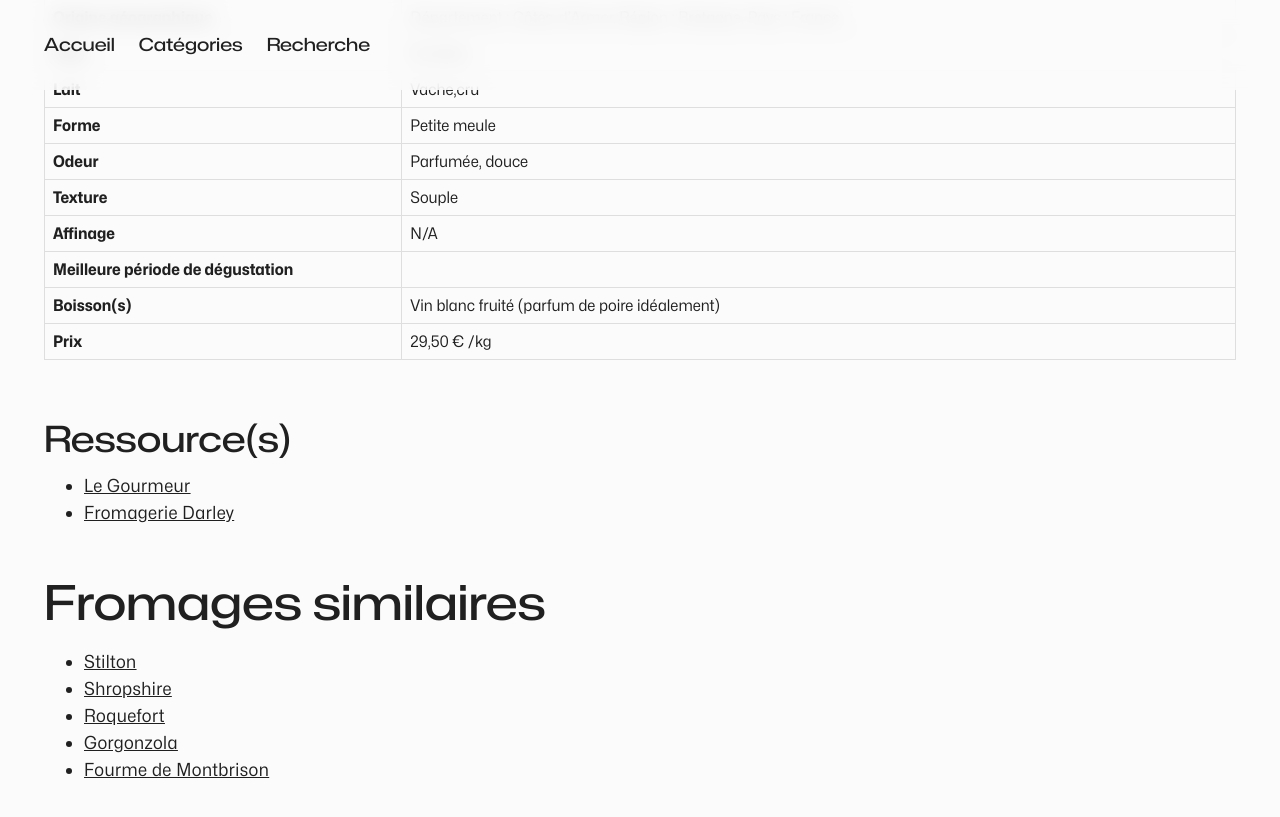
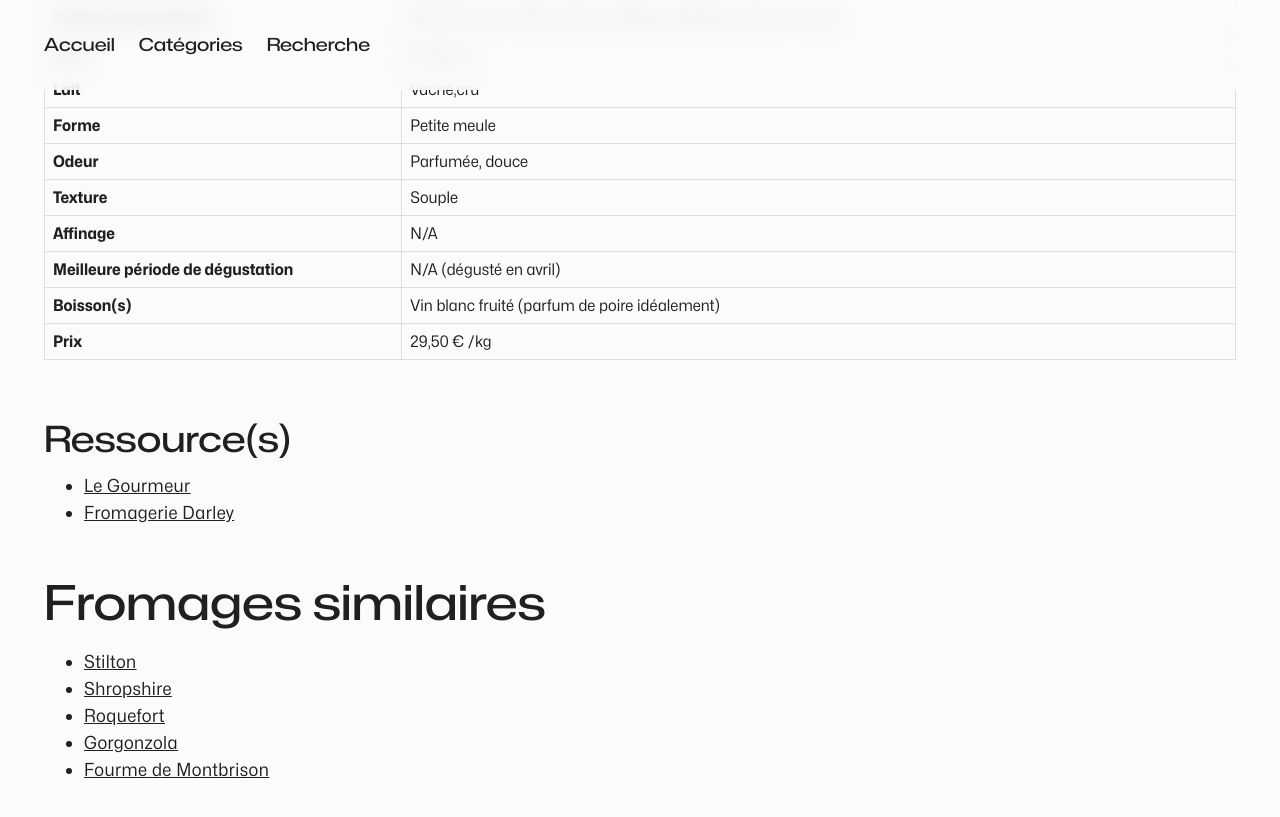
Before and after one commit to timotheejulien/fromages, a Jekyll site: the page built from _posts/2024-02-21-bleu-de-bellevue.md, in a window 1280 px wide and 900 px high, scrolled down 907 px. Shown: the top 817 px of the window. Built offline with Jekyll 4.4.1, drawn with Linux system fonts in a browser that asks for light colours; comment, search, counter and statistics services are not loaded.

Commit message:
Mise à jour d'un fromage : Bleu de Bellevue

```diff
--- a/_posts/2024-02-21-bleu-de-bellevue.md
+++ b/_posts/2024-02-21-bleu-de-bellevue.md
@@ -21,7 +21,7 @@ tags-preview: "Pâte persillée"
 | **Odeur** | Parfumée, douce |
 | **Texture** | Souple |
 | **Affinage** | N/A |
-| **Meilleure période de dégustation** |  |
+| **Meilleure période de dégustation** | N/A (dégusté en avril) |
 | **Boisson(s)** | Vin blanc fruité (parfum de poire idéalement) |
 | **Prix** | 29,50 € /kg |
 
```
